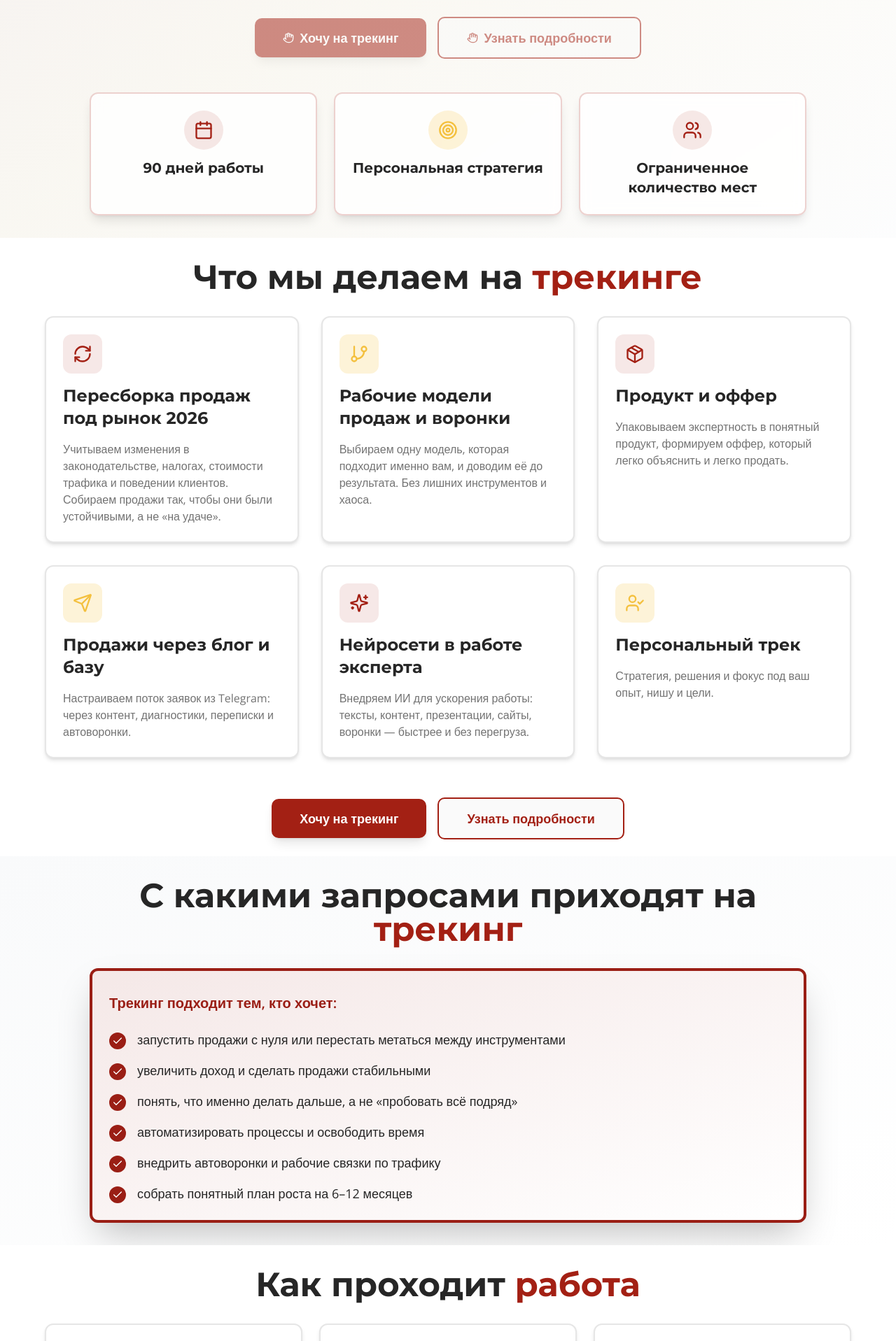
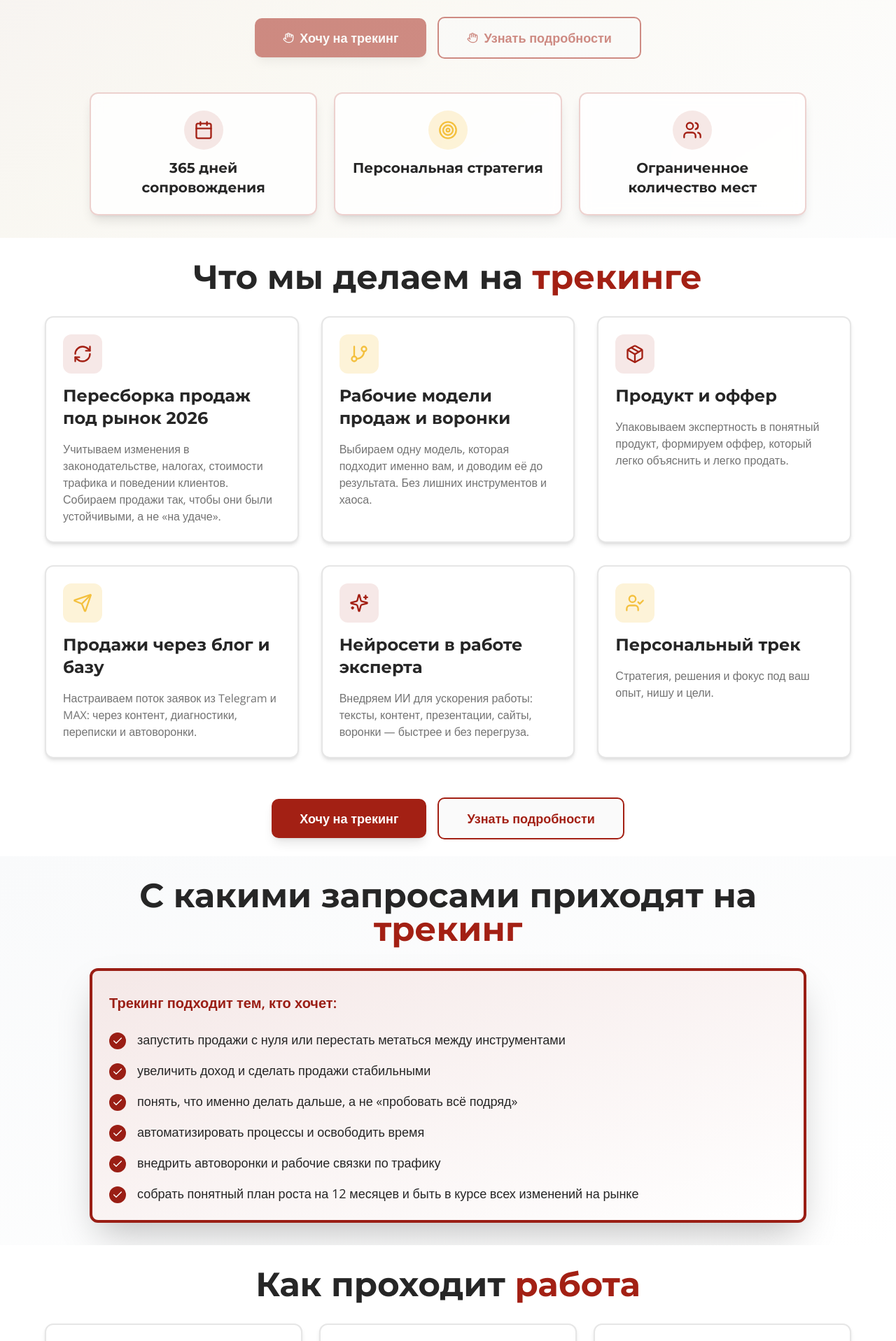
Before and after one commit to pr-poehali-dev/sales-tracking-90-days, a React (Vite) app: page / in a window 1280 px wide. Shown: the part 504-2421 px from the top of the page at 70% size. Built offline with nearby package versions, Linux system fonts and the light colour scheme.

Commit message:
Обновление текстов сопровождения

```diff
--- a/src/pages/Index.tsx
+++ b/src/pages/Index.tsx
@@ -97,7 +97,7 @@ const Index = () => {
                 <div className="w-14 h-14 bg-primary/10 rounded-full flex items-center justify-center mx-auto mb-3">
                   <Icon name="Calendar" className="text-primary" size={28} />
                 </div>
-                <h3 className="text-xl font-bold text-foreground">90 дней работы</h3>
+                <h3 className="text-xl font-bold text-foreground">365 дней сопровождения</h3>
               </CardContent>
             </Card>
 
@@ -176,7 +176,7 @@ const Index = () => {
                 </div>
                 <h3 className="text-2xl font-bold">Продажи через блог и базу</h3>
                 <p className="text-muted-foreground">
-                  Настраиваем поток заявок из Telegram: через контент, диагностики, переписки и автоворонки.
+                  Настраиваем поток заявок из Telegram и MAX: через контент, диагностики, переписки и автоворонки.
                 </p>
               </CardContent>
             </Card>
@@ -250,7 +250,7 @@ const Index = () => {
                   "понять, что именно делать дальше, а не «пробовать всё подряд»",
                   "автоматизировать процессы и освободить время",
                   "внедрить автоворонки и рабочие связки по трафику",
-                  "собрать понятный план роста на 6–12 месяцев"
+                  "собрать понятный план роста на 12 месяцев и быть в курсе всех изменений на рынке"
                 ].map((item, index) => (
                   <div key={index} className="flex items-start gap-4 group">
                     <div className="w-6 h-6 bg-[#9A1E15] rounded-full flex items-center justify-center flex-shrink-0 mt-1 group-hover:scale-110 transition-transform">
```
